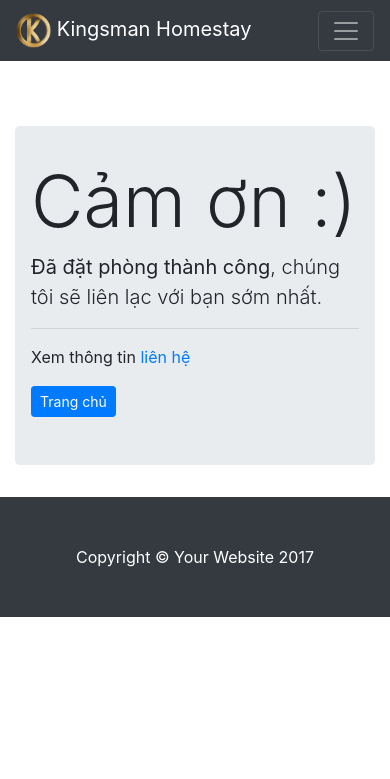
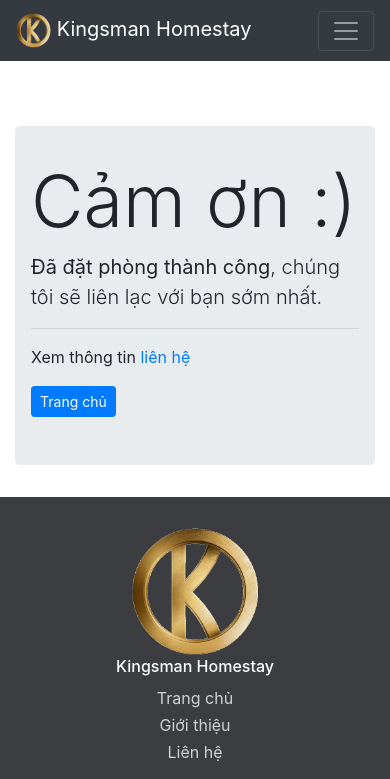
Before and after one commit to nhanngo2511/Kingsman-Homestay, a PHP site: page /thankyou.php in a window 390 px wide. Shown: the top 779 px of the page. Before the commit the page ends 617 px from the top, so only its background shows below. Run offline with PHP 8.4, Linux system fonts and the light colour scheme; some libraries are stand-ins or nearby versions.

Commit message:
sua lai header va footer trang thankyou

```diff
--- a/thankyou.php
+++ b/thankyou.php
@@ -9,6 +9,8 @@
 	<meta name="description" content="">
 	<meta name="author" content="">
 	<link rel="icon" href="Images/logo.ico">
+	<link rel="stylesheet" href="assets/css/Footer-with-button-logo.css">
+  <link rel="stylesheet" href="vendor/bootstrap/font-awesome/css/font-awesome.min.css">
 
 	<title>Cảm ơn</title>
 
@@ -39,22 +41,22 @@
 	<!-- Navigation -->
 	<nav class="navbar navbar-expand-lg navbar-dark bg-dark fixed-top">
     <div class="container">
-			<a class="navbar-brand" href="index.php"><img src="Images/logo.png" alt="logo" style="width: 35px"> Kingsman Homestay</a>
+      <a class="navbar-brand" href="index.php"><img class="spin" src="admin/images/logo.png" alt="logo" style="width: 35px"> Kingsman Homestay</a>
       <button class="navbar-toggler" type="button" data-toggle="collapse" data-target="#navbarResponsive" aria-controls="navbarResponsive" aria-expanded="false" aria-label="Toggle navigation">
         <span class="navbar-toggler-icon"></span>
       </button>
       <div class="collapse navbar-collapse" id="navbarResponsive">
         <ul class="navbar-nav ml-auto">
-					<li class="nav-item active">
+          <li class="nav-item">
             <a class="nav-link" href="index.php">Trang chủ
               <span class="sr-only">(current)</span>
             </a>
           </li>
           <li class="nav-item">
-						<a class="nav-link" href="#">Giới thiệu</a>
+            <a class="nav-link" href="introduce.php">Giới thiệu</a>
           </li>
           <li class="nav-item">
-						<a class="nav-link" href="#">Liên hệ</a>
+            <a class="nav-link" href="contact.php">Liên hệ</a>
           </li>
 
         </ul>
@@ -82,17 +84,58 @@
 	<!-- /.container -->
 
 	<!-- Footer -->
-	<footer class="py-5 bg-dark">
+	<footer id="myFooter">
     <div class="container">
-			<p class="m-0 text-center text-white">Copyright &copy; Your Website 2017</p>
+      <div class="row">
+        <div class="col-sm-3">
+          <img class="spin" src="admin/images/logo.png" style="width: 130px">
         </div>
-		<!-- /.container -->
+        <div class="col-sm-2">
+           <h6>Kingsman Homestay</h6>
+          <ul>
+            <li><a href="#">Trang chủ</a></li>
+            <li><a href="introduce.php">Giới thiệu</a></li>
+            <li><a href="contact.php">Liên hệ</a></li>
+          </ul>
+        </div>
+        <div class="col-sm-4">
+          <div id="googleMap" style="width:100%;height:100%;"></div>
+
+        </div>
+
+        <div class="col-sm-3">
+          <div class="social-networks">
+            <a href="#" class="facebook"><i class="fa fa-facebook"></i></a>
+            <a href="#" class="google"><i class="fa fa-google-plus"></i></a>
+          </div>
+
+        </div>
+      </div>
+    </div>
+    <div class="footer-copyright">
+      <p>© 2016 Copyright Text </p>
+    </div>
   </footer>
+<script>
+	function myMap() {
+      var mapProp= {
+        center:new google.maps.LatLng(10.762996, 106.693339),
+        zoom:15,
 
+      };
+      var mapPin = " http://www.google.com/mapfiles/marker.png";
+      var map=new google.maps.Map(document.getElementById("googleMap"),mapProp);
+      var Marker = new google.maps.Marker({
+       map: map,
+       position: map.getCenter()
+     });
+    }
+</script>
 	<!-- Bootstrap core JavaScript -->
 	<script src="vendor/jquery/jquery.min.js"></script>
 	<script src="vendor/popper/popper.min.js"></script>
 	<script src="vendor/bootstrap/js/bootstrap.min.js"></script>
+	<script src="https://maps.googleapis.com/maps/api/js?key=AIzaSyCiYH432QkKr8PSPO44k6xsMbbJvHjIZ_8&callback=myMap"></script>
 
 </body>
 
```
Lines whose indentation alone changed are shown as unchanged.
